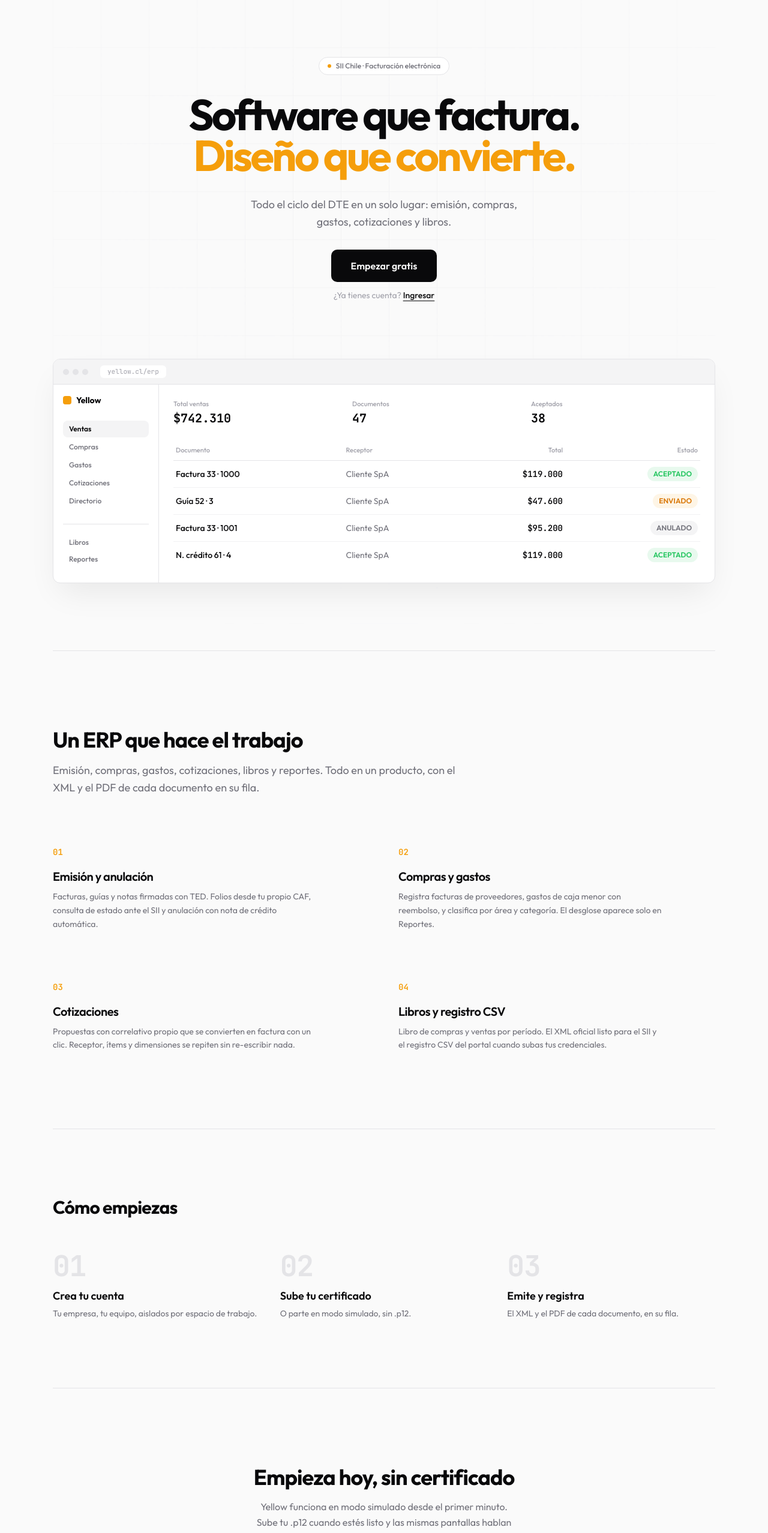
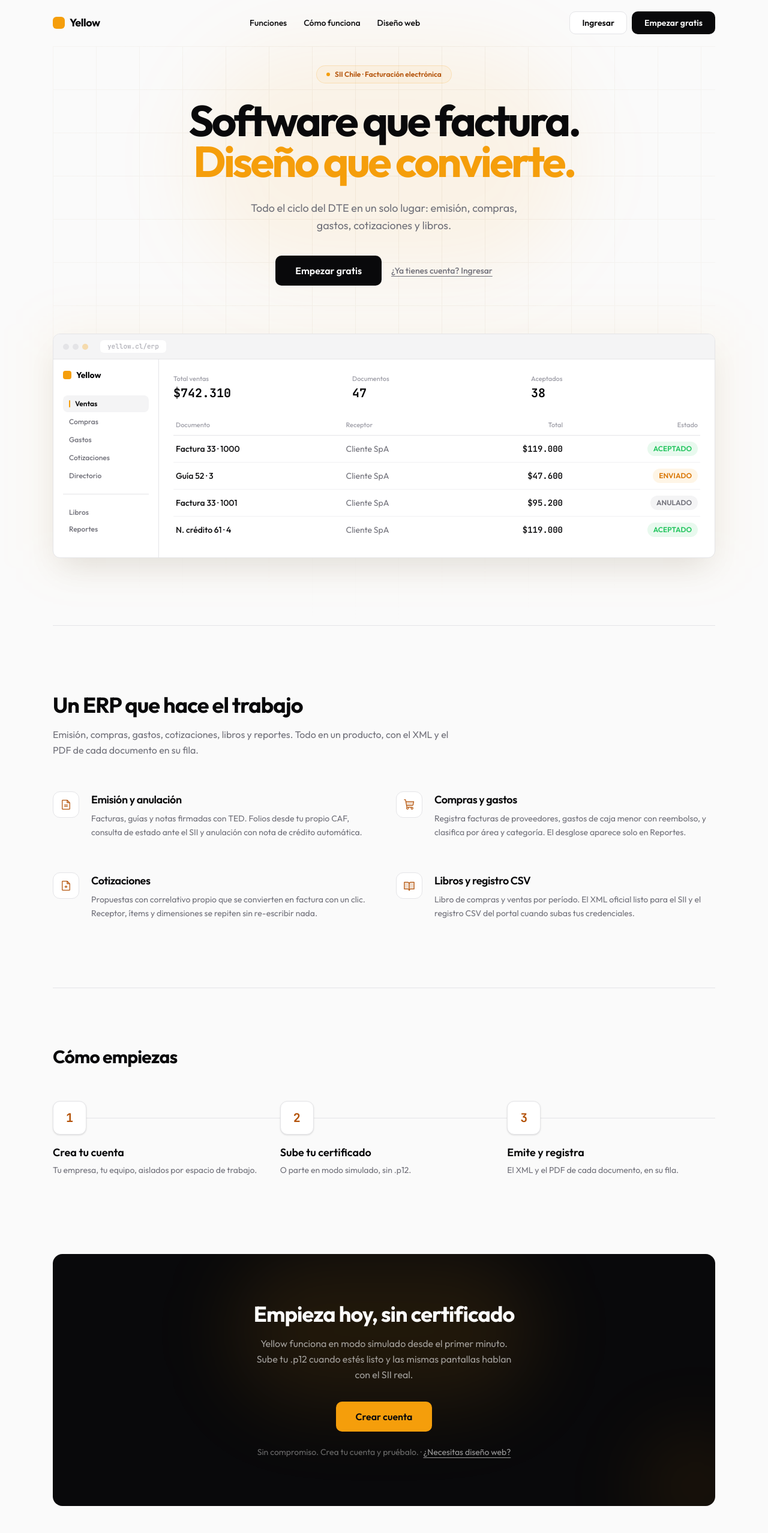
Before and after one commit to fvnks/yellow, a Next.js app: page / in a window 1280 px wide. Shown: the part 100-2655 px from the top of the page at 60% size. Built offline with nearby package versions, Linux system fonts and the light colour scheme; no server answers.

Commit message:
feat(landing): nav principal, hero con energia calida, features con iconos, cta oscuro con glow accent

```diff
--- a/src/app/page.tsx
+++ b/src/app/page.tsx
@@ -2,100 +2,108 @@ import Link from "next/link";
 import { getAuthContext } from "@/lib/session";
 import { SOPORTE_EMAIL } from "@/lib/contacto";
 import { LandingHero } from "@/components/landing-hero";
+import { LandingFeatures } from "@/components/landing-features";
 
 export const dynamic = "force-dynamic";
-
-const FEATURES = [
-  {
-    title: "Emisión y anulación",
-    desc: "Facturas, guías y notas firmadas con TED. Folios desde tu propio CAF, consulta de estado ante el SII y anulación con nota de crédito automática.",
-  },
-  {
-    title: "Compras y gastos",
-    desc: "Registra facturas de proveedores, gastos de caja menor con reembolso, y clasifica por área y categoría. El desglose aparece solo en Reportes.",
-  },
-  {
-    title: "Cotizaciones",
-    desc: "Propuestas con correlativo propio que se convierten en factura con un clic. Receptor, ítems y dimensiones se repiten sin re-escribir nada.",
-  },
-  {
-    title: "Libros y registro CSV",
-    desc: "Libro de compras y ventas por período. El XML oficial listo para el SII y el registro CSV del portal cuando subas tus credenciales.",
-  },
-];
 
 export default async function Home() {
   const ctx = await getAuthContext();
 
   return (
     <div className="pb-24">
-      {/* ═══ HERO: tipografía masiva + grid pattern + preview de la app ═══ */}
+      {/* ═══ NAV: menú principal de la landing ═══ */}
+      <nav className="flex items-center justify-between py-5">
+        <Link href="/" className="flex items-center gap-2">
+          <span aria-hidden className="h-5 w-5 rounded-md bg-accent" />
+          <span className="text-lg font-bold tracking-tight text-ink">
+            Yellow
+          </span>
+        </Link>
+        <div className="hidden items-center gap-7 text-sm font-medium text-muted md:flex">
+          <a
+            href="#funciones"
+            className="transition-colors hover:text-ink"
+          >
+            Funciones
+          </a>
+          <a
+            href="#como-empezas"
+            className="transition-colors hover:text-ink"
+          >
+            Cómo funciona
+          </a>
+          <Link
+            href="/diseno"
+            className="transition-colors hover:text-ink"
+          >
+            Diseño web
+          </Link>
+        </div>
+        <div className="flex items-center gap-2">
+          {ctx ? (
+            <Link href="/dashboard" className="btn btn-primary text-sm">
+              Ir al panel
+            </Link>
+          ) : (
+            <>
+              <Link href="/login" className="btn btn-ghost text-sm">
+                Ingresar
+              </Link>
+              <Link href="/register" className="btn btn-primary text-sm">
+                Empezar gratis
+              </Link>
+            </>
+          )}
+        </div>
+      </nav>
+
+      {/* ═══ HERO: energía cálida + preview de la app ═══ */}
       <LandingHero isAuthed={!!ctx} />
 
-      {/* ═══ FEATURES: editorial, numerado, sin tarjetas ═══ */}
-      <section id="funciones" className="border-t border-border py-20 md:py-32">
-        <div className="mb-16 max-w-2xl md:mb-20">
+      {/* ═══ FEATURES: con iconos y acento de color ═══ */}
+      <section
+        id="funciones"
+        className="border-t border-border py-20 md:py-28"
+      >
+        <div className="mb-14 max-w-2xl">
           <h2 className="text-3xl font-bold tracking-tight text-ink md:text-4xl">
             Un ERP que hace el trabajo
           </h2>
-          <p className="mt-4 text-base leading-relaxed text-muted md:text-lg">
+          <p className="mt-4 text-base leading-relaxed text-muted">
             Emisión, compras, gastos, cotizaciones, libros y reportes. Todo en
             un producto, con el XML y el PDF de cada documento en su fila.
           </p>
         </div>
 
-        <div className="grid gap-x-12 gap-y-16 md:grid-cols-2 md:gap-y-20">
-          {FEATURES.map((f, i) => (
-            <div key={f.title} className="group">
-              <span className="font-mono text-sm font-semibold text-accent">
-                {String(i + 1).padStart(2, "0")}
-              </span>
-              <h3 className="mt-4 text-xl font-semibold tracking-tight text-ink transition-colors group-hover:text-accent-text">
-                <a href="#funciones" className="cursor-default">
-                  {f.title}
-                </a>
-              </h3>
-              <p className="mt-2 max-w-[48ch] text-sm leading-relaxed text-muted">
-                {f.desc}
-              </p>
-            </div>
-          ))}
-        </div>
+        <LandingFeatures />
       </section>
 
-      {/* ═══ CÓMO EMPIEZAS: minimal, 3 pasos en línea ═══ */}
+      {/* ═══ CÓMO EMPIEZAS: con línea conectora ═══ */}
       <section
         id="como-empezas"
-        className="border-t border-border py-20 md:py-28"
+        className="border-t border-border py-20 md:py-24"
       >
         <div className="mb-14">
           <h2 className="text-2xl font-bold tracking-tight text-ink md:text-3xl">
             Cómo empiezas
           </h2>
         </div>
+        <div className="relative">
+          <div
+            aria-hidden
+            className="absolute left-0 right-0 top-7 hidden h-px bg-border md:block"
+          />
           <ol className="grid gap-10 md:grid-cols-3 md:gap-8">
             {[
-            {
-              n: "01",
-              titulo: "Crea tu cuenta",
-              desc: "Tu empresa, tu equipo, aislados por espacio de trabajo.",
-            },
-            {
-              n: "02",
-              titulo: "Sube tu certificado",
-              desc: "O parte en modo simulado, sin .p12.",
-            },
-            {
-              n: "03",
-              titulo: "Emite y registra",
-              desc: "El XML y el PDF de cada documento, en su fila.",
-            },
+              { n: "1", titulo: "Crea tu cuenta", desc: "Tu empresa, tu equipo, aislados por espacio de trabajo." },
+              { n: "2", titulo: "Sube tu certificado", desc: "O parte en modo simulado, sin .p12." },
+              { n: "3", titulo: "Emite y registra", desc: "El XML y el PDF de cada documento, en su fila." },
             ].map((paso) => (
               <li key={paso.n} className="relative">
-              <span className="font-mono text-4xl font-bold tracking-tight text-border md:text-5xl">
+                <span className="relative z-10 flex h-14 w-14 items-center justify-center rounded-xl border border-border bg-surface font-mono text-xl font-bold text-accent-text shadow-sm">
                   {paso.n}
                 </span>
-              <h3 className="mt-3 text-lg font-semibold text-ink">
+                <h3 className="mt-4 text-lg font-semibold text-ink">
                   {paso.titulo}
                 </h3>
                 <p className="mt-1 text-sm leading-relaxed text-muted">
@@ -104,17 +112,27 @@ export default async function Home() {
               </li>
             ))}
           </ol>
+        </div>
       </section>
 
-      {/* ═══ CTA: ultra-minimal, sin fondo de color ═══ */}
-      <section
-        id="contacto"
-        className="border-t border-border py-20 text-center md:py-32"
-      >
-        <h2 className="mx-auto max-w-xl text-3xl font-bold tracking-tight text-ink md:text-4xl">
+      {/* ═══ CTA: panel oscuro con peso visual ═══ */}
+      <section id="contacto" className="pt-8">
+        <div className="relative overflow-hidden rounded-2xl bg-ink px-8 py-16 text-center md:px-16 md:py-20">
+          {/* Glow accent dentro del panel */}
+          <div
+            aria-hidden
+            className="pointer-events-none absolute left-1/2 top-0 h-64 w-[32rem] -translate-x-1/2 rounded-full bg-accent/10 blur-3xl"
+          />
+          <div
+            aria-hidden
+            className="pointer-events-none absolute -right-16 -bottom-16 h-48 w-48 rounded-full bg-accent/8 blur-3xl"
+          />
+
+          <div className="relative">
+            <h2 className="mx-auto max-w-xl text-3xl font-bold tracking-tight text-bg md:text-4xl">
               Empieza hoy, sin certificado
             </h2>
-        <p className="mx-auto mt-4 max-w-md text-base leading-relaxed text-muted">
+            <p className="mx-auto mt-4 max-w-md text-base leading-relaxed text-bg/60">
               Yellow funciona en modo simulado desde el primer minuto. Sube tu
               .p12 cuando estés listo y las mismas pantallas hablan con el SII
               real.
@@ -123,26 +141,26 @@ export default async function Home() {
               {ctx ? (
                 <Link
                   href="/dashboard"
-              className="btn btn-primary px-8 py-3.5 text-base"
+                  className="btn btn-accent px-8 py-3 text-base"
                 >
                   Ir al panel
                 </Link>
               ) : (
                 <Link
                   href="/register"
-              className="btn btn-primary px-8 py-3.5 text-base"
+                  className="btn btn-accent px-8 py-3 text-base"
                 >
                   Crear cuenta
                 </Link>
               )}
             </div>
-        <p className="mt-6 text-sm text-faint">
+            <p className="mt-6 text-sm text-bg/40">
               {SOPORTE_EMAIL ? (
                 <>
                   ¿Dudas?{" "}
                   <a
                     href={`mailto:${SOPORTE_EMAIL}`}
-                className="text-muted underline underline-offset-4 hover:text-ink"
+                    className="text-bg/60 underline underline-offset-4"
                   >
                     {SOPORTE_EMAIL}
                   </a>
@@ -153,11 +171,13 @@ export default async function Home() {
               {" · "}
               <Link
                 href="/diseno"
-            className="text-muted underline underline-offset-4 hover:text-ink"
+                className="text-bg/60 underline underline-offset-4"
               >
                 ¿Necesitas diseño web?
               </Link>
             </p>
+          </div>
+        </div>
       </section>
     </div>
   );
--- /dev/null
+++ b/src/components/landing-features.tsx
@@ -0,0 +1,61 @@
+"use client";
+
+import {
+  FileText,
+  ShoppingCart,
+  FilePlus,
+  BookOpen,
+} from "@phosphor-icons/react";
+
+const FEATURES = [
+  {
+    icon: FileText,
+    title: "Emisión y anulación",
+    desc: "Facturas, guías y notas firmadas con TED. Folios desde tu propio CAF, consulta de estado ante el SII y anulación con nota de crédito automática.",
+  },
+  {
+    icon: ShoppingCart,
+    title: "Compras y gastos",
+    desc: "Registra facturas de proveedores, gastos de caja menor con reembolso, y clasifica por área y categoría. El desglose aparece solo en Reportes.",
+  },
+  {
+    icon: FilePlus,
+    title: "Cotizaciones",
+    desc: "Propuestas con correlativo propio que se convierten en factura con un clic. Receptor, ítems y dimensiones se repiten sin re-escribir nada.",
+  },
+  {
+    icon: BookOpen,
+    title: "Libros y registro CSV",
+    desc: "Libro de compras y ventas por período. El XML oficial listo para el SII y el registro CSV del portal cuando subas tus credenciales.",
+  },
+];
+
+/**
+ * Features con iconos Phosphor y hover con acento.
+ */
+export function LandingFeatures() {
+  return (
+    <div className="grid gap-x-10 gap-y-14 md:grid-cols-2">
+      {FEATURES.map((f) => (
+        <div key={f.title} className="group flex gap-5">
+          <div className="flex h-11 w-11 shrink-0 items-center justify-center rounded-xl border border-border bg-surface transition-colors group-hover:border-accent/30 group-hover:bg-accent/5">
+            <f.icon
+              size={20}
+              weight="duotone"
+              aria-hidden
+              className="text-accent-text"
+            />
+          </div>
+          <div>
+            <h3 className="text-lg font-semibold tracking-tight text-ink">
+              {f.title}
+            </h3>
+            <p className="mt-1.5 max-w-[52ch] text-sm leading-relaxed text-muted">
+              {f.desc}
+            </p>
+          </div>
+        </div>
+      ))}
+    </div>
+  );
+}
--- a/src/components/landing-hero.tsx
+++ b/src/components/landing-hero.tsx
@@ -10,32 +10,34 @@ const PREVIEW_FILAS = [
 const SIDEBAR_ITEMS = ["Ventas", "Compras", "Gastos", "Cotizaciones", "Directorio"];
 
 /**
- * Hero editorial — Linear/Stripe/Vercel inspired.
- * Tipografía masiva, grid pattern sutil, preview de la app completa.
- * Sin decoración: solo tipografía, espacio y el producto.
+ * Hero con energía: gradiente cálido, grid pattern con tinte amarillo,
+ * preview con glow accent, tipografía masiva. El producto ES la estrella.
  */
 export function LandingHero({ isAuthed }: { isAuthed: boolean }) {
   return (
-    <section className="relative pb-20 pt-16 md:pb-28 md:pt-24">
-      {/* Grid pattern — la única decoración, sutil como Linear */}
+    <section className="relative pb-20 pt-8 md:pb-28">
+      {/* Grid pattern con tinte cálido */}
       <div
         aria-hidden
         className="pointer-events-none absolute inset-0 -z-10"
         style={{
-          backgroundImage: `linear-gradient(var(--color-border) 1px, transparent 1px), linear-gradient(90deg, var(--color-border) 1px, transparent 1px)`,
-          backgroundSize: "80px 80px",
-          opacity: 0.35,
-          maskImage:
-            "radial-gradient(ellipse 90% 70% at 50% 30%, black, transparent)",
-          WebkitMaskImage:
-            "radial-gradient(ellipse 90% 70% at 50% 30%, black, transparent)",
+          backgroundImage: `linear-gradient(color-mix(in srgb, var(--color-accent) 8%, var(--color-border)) 1px, transparent 1px), linear-gradient(90deg, color-mix(in srgb, var(--color-accent) 8%, var(--color-border)) 1px, transparent 1px)`,
+          backgroundSize: "72px 72px",
+          opacity: 0.5,
+          maskImage: "radial-gradient(ellipse 100% 80% at 50% 20%, black, transparent)",
+          WebkitMaskImage: "radial-gradient(ellipse 100% 80% at 50% 20%, black, transparent)",
         }}
       />
+      {/* Glow cálido centrado */}
+      <div
+        aria-hidden
+        className="pointer-events-none absolute left-1/2 top-0 -z-10 h-[24rem] w-[40rem] -translate-x-1/2 rounded-full bg-accent/8 blur-3xl"
+      />
 
-      {/* Contenido centrado */}
-      <div className="space-y-8 text-center">
+      {/* Contenido */}
+      <div className="space-y-7 text-center">
         <div>
-          <span className="inline-flex items-center gap-2 rounded-full border border-border bg-surface px-3.5 py-1.5 text-xs font-medium text-muted">
+          <span className="inline-flex items-center gap-2 rounded-full border border-accent/20 bg-accent/5 px-4 py-1.5 text-xs font-semibold text-accent-text">
             <span className="h-1.5 w-1.5 rounded-full bg-accent" />
             SII Chile · Facturación electrónica
           </span>
@@ -52,7 +54,7 @@ export function LandingHero({ isAuthed }: { isAuthed: boolean }) {
           cotizaciones y libros.
         </p>
 
-        <div>
+        <div className="pt-2">
           {isAuthed ? (
             <Link
               href="/dashboard"
@@ -61,36 +63,39 @@ export function LandingHero({ isAuthed }: { isAuthed: boolean }) {
               Ir al panel
             </Link>
           ) : (
-            <div className="space-y-3">
+            <div className="flex flex-wrap items-center justify-center gap-4">
               <Link
                 href="/register"
-                className="btn btn-primary px-8 py-3.5 text-base"
+                className="btn btn-primary px-8 py-3 text-base"
               >
                 Empezar gratis
               </Link>
-              <p className="text-sm text-faint">
-                ¿Ya tienes cuenta?{" "}
               <Link
                 href="/login"
-                  className="font-medium text-ink underline underline-offset-4 transition-colors hover:text-accent-text"
+                className="text-sm font-medium text-muted underline underline-offset-4 transition-colors hover:text-ink"
               >
-                  Ingresar
+                ¿Ya tienes cuenta? Ingresar
               </Link>
-              </p>
             </div>
           )}
         </div>
       </div>
 
-      {/* Preview de la app completa — full width, sin tarjetas flotantes */}
-      <div className="mt-16 md:mt-24">
-        <div className="overflow-hidden rounded-xl border border-border bg-surface shadow-2xl shadow-black/8">
+      {/* Preview: shadow con tinte accent, no solo negro */}
+      <div className="mt-16 md:mt-20">
+        <div className="relative">
+          {/* Glow del preview — sutil pero presente */}
+          <div
+            aria-hidden
+            className="pointer-events-none absolute -inset-4 rounded-2xl bg-accent/5 blur-2xl"
+          />
+          <div className="relative overflow-hidden rounded-xl border border-border bg-surface shadow-2xl shadow-black/10">
             {/* Chrome del navegador */}
             <div className="flex items-center gap-2 border-b border-border bg-raised px-4 py-2.5">
               <div className="flex gap-1.5">
                 <span className="h-2.5 w-2.5 rounded-full bg-border" />
                 <span className="h-2.5 w-2.5 rounded-full bg-border" />
-              <span className="h-2.5 w-2.5 rounded-full bg-border" />
+                <span className="h-2.5 w-2.5 rounded-full bg-accent/30" />
               </div>
               <span className="ml-3 rounded-md bg-surface px-3 py-0.5 font-mono text-[11px] text-faint">
                 yellow.cl/erp
@@ -99,7 +104,6 @@ export function LandingHero({ isAuthed }: { isAuthed: boolean }) {
 
             {/* App: sidebar + contenido */}
             <div className="flex">
-            {/* Mini sidebar */}
               <div className="hidden w-44 shrink-0 border-r border-border p-4 md:block">
                 <div className="mb-6 flex items-center gap-2">
                   <div className="h-3.5 w-3.5 rounded-[4px] bg-accent" />
@@ -109,27 +113,25 @@ export function LandingHero({ isAuthed }: { isAuthed: boolean }) {
                   {SIDEBAR_ITEMS.map((item, i) => (
                     <div
                       key={item}
-                    className={`rounded-lg px-2.5 py-1.5 text-xs ${
+                      className={`flex items-center rounded-lg px-2.5 py-1.5 text-xs ${
                         i === 0
                           ? "bg-raised font-semibold text-ink"
                           : "font-medium text-muted"
                       }`}
                     >
+                      {i === 0 && (
+                        <span className="mr-2 h-3 w-0.5 rounded-full bg-accent" aria-hidden />
+                      )}
                       {item}
                     </div>
                   ))}
                 </div>
-              <div className="mt-6 border-t border-border pt-4">
-                <div className="rounded-lg px-2.5 py-1.5 text-xs font-medium text-muted">
-                  Libros
-                </div>
-                <div className="rounded-lg px-2.5 py-1.5 text-xs font-medium text-muted">
-                  Reportes
-                </div>
+                <div className="mt-4 border-t border-border pt-4">
+                  <div className="rounded-lg px-2.5 py-1.5 text-xs font-medium text-muted">Libros</div>
+                  <div className="rounded-lg px-2.5 py-1.5 text-xs font-medium text-muted">Reportes</div>
                 </div>
               </div>
 
-            {/* Contenido: stats + tabla */}
               <div className="min-w-0 flex-1 p-6">
                 <div className="mb-6 grid grid-cols-2 gap-4 md:grid-cols-3">
                   {[
@@ -138,9 +140,7 @@ export function LandingHero({ isAuthed }: { isAuthed: boolean }) {
                     { label: "Aceptados", value: "38" },
                   ].map((stat) => (
                     <div key={stat.label}>
-                    <p className="text-[11px] font-medium text-faint">
-                      {stat.label}
-                    </p>
+                      <p className="text-[11px] font-medium text-faint">{stat.label}</p>
                       <p className="mt-0.5 font-mono text-xl font-bold text-ink">
                         {stat.value}
                       </p>
@@ -151,33 +151,18 @@ export function LandingHero({ isAuthed }: { isAuthed: boolean }) {
                 <table className="w-full text-sm">
                   <thead>
                     <tr className="border-b border-border">
-                    <th className="py-2 pl-1 text-left text-[11px] font-medium text-faint">
-                      Documento
-                    </th>
-                    <th className="py-2 text-left text-[11px] font-medium text-faint">
-                      Receptor
-                    </th>
-                    <th className="py-2 text-right text-[11px] font-medium text-faint">
-                      Total
-                    </th>
-                    <th className="py-2 pr-1 text-right text-[11px] font-medium text-faint">
-                      Estado
-                    </th>
+                      <th className="py-2 pl-1 text-left text-[11px] font-medium text-faint">Documento</th>
+                      <th className="py-2 text-left text-[11px] font-medium text-faint">Receptor</th>
+                      <th className="py-2 text-right text-[11px] font-medium text-faint">Total</th>
+                      <th className="py-2 pr-1 text-right text-[11px] font-medium text-faint">Estado</th>
                     </tr>
                   </thead>
                   <tbody>
                     {PREVIEW_FILAS.map((f) => (
-                    <tr
-                      key={f.doc}
-                      className="border-b border-border/50 last:border-0"
-                    >
-                      <td className="py-2.5 pl-1 font-medium text-ink">
-                        {f.doc}
-                      </td>
+                      <tr key={f.doc} className="border-b border-border/50 last:border-0">
+                        <td className="py-2.5 pl-1 font-medium text-ink">{f.doc}</td>
                         <td className="py-2.5 text-muted">{f.parte}</td>
-                      <td className="py-2.5 text-right font-mono font-semibold text-ink">
-                        {f.total}
-                      </td>
+                        <td className="py-2.5 text-right font-mono font-semibold text-ink">{f.total}</td>
                         <td className="py-2.5 pr-1 text-right">
                           <span className={f.chip}>{f.estado}</span>
                         </td>
@@ -189,6 +174,7 @@ export function LandingHero({ isAuthed }: { isAuthed: boolean }) {
             </div>
           </div>
         </div>
+      </div>
     </section>
   );
 }
```
Lines whose indentation alone changed are shown as unchanged.
